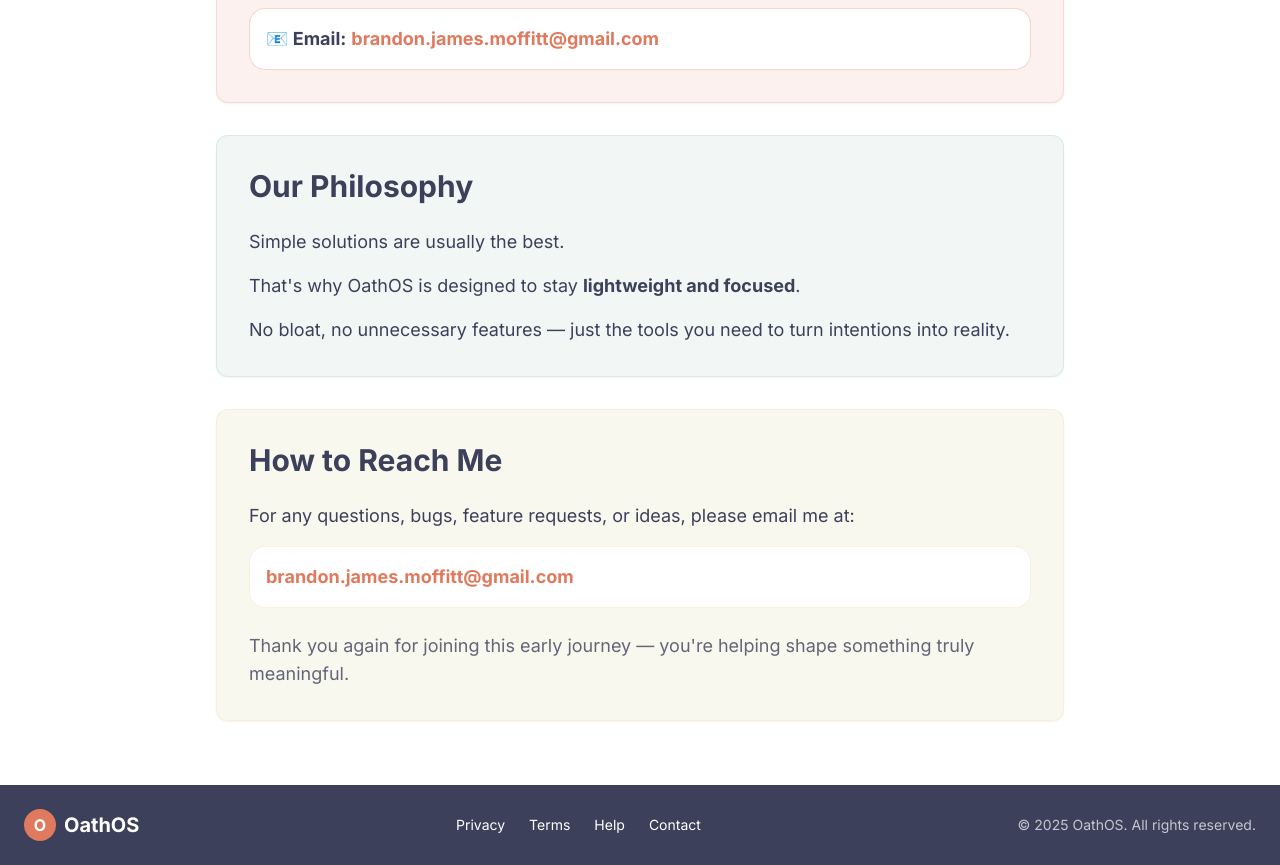
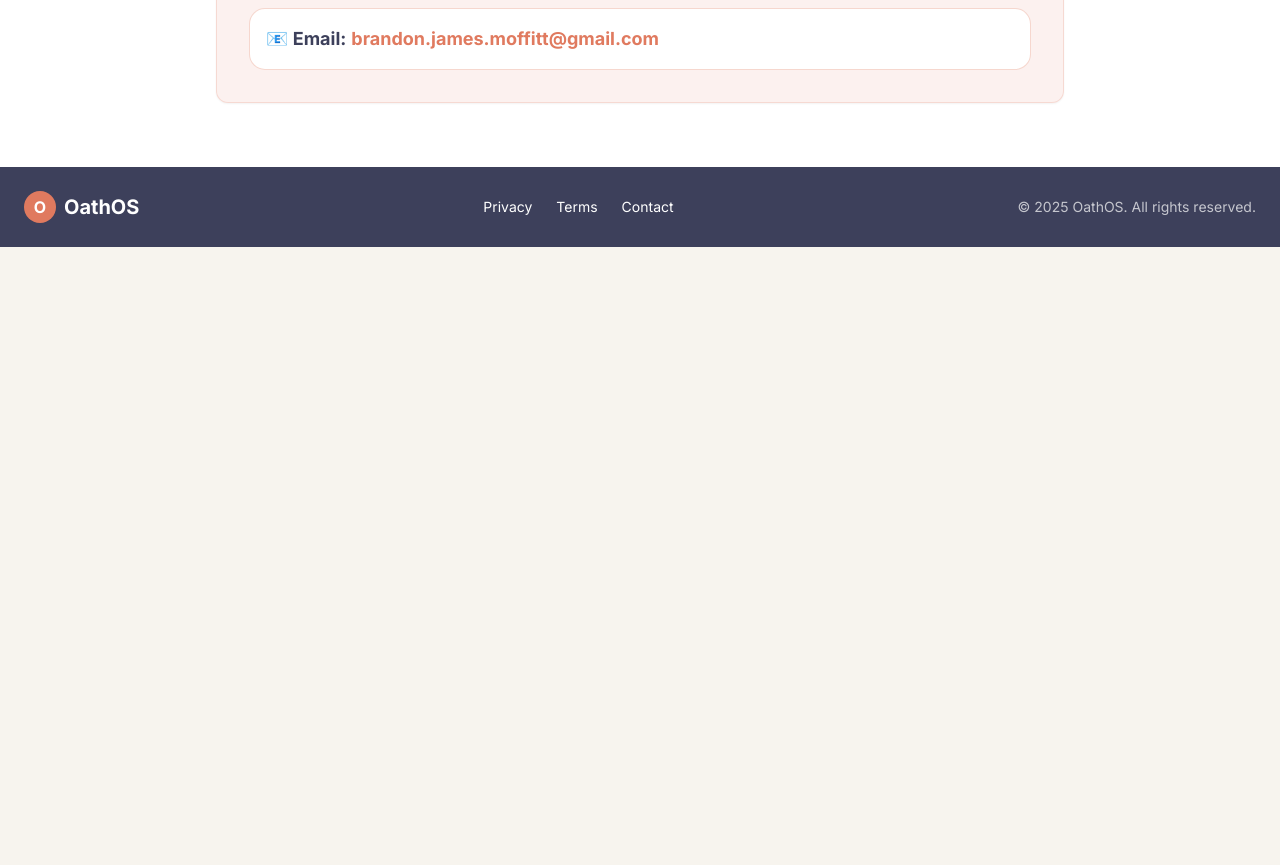
Before and after one commit to bmoffitt1990/oathos-landing, a Next.js app: page /privacy in a window 1280 px wide. Shown: the part 1200-2065 px from the top of the page. After the commit the page ends 1447 px from the top, so only its background shows below. Built offline with nearby package versions, Linux system fonts and the light colour scheme.

Commit message:
footer updates, text updates

```diff
--- a/app/page.tsx
+++ b/app/page.tsx
@@ -33,15 +33,6 @@ export default function Home() {
               <Button onClick={() => trackClick('hero_start_free')}  className="mt-4 bg-[#E07A5F] hover:bg-[#E07A5F]/90 text-white text-lg px-8 py-6">
                 Start Free
               </Button>
-              <div className="w-full max-w-3xl mt-8">
-                <Image
-                  src="/placeholder.svg?height=400&width=800"
-                  width={800}
-                  height={400}
-                  alt="Two people supporting each other"
-                  className="w-full h-auto rounded-2xl object-cover"
-                />
-              </div>
             </div>
           </div>
         </section>
@@ -328,10 +319,7 @@ export default function Home() {
               <Link href="#" className="hover:text-[#F2CC8F]">
                 Terms
               </Link>
-              <Link href="#" className="hover:text-[#F2CC8F]">
-                Help
-              </Link>
-              <Link href="#" className="hover:text-[#F2CC8F]">
+              <Link href="mailto:brandon.james.moffitt@gmail.com" className="hover:text-[#F2CC8F]">
                 Contact
               </Link>
             </div>
--- a/app/privacy/page.tsx
+++ b/app/privacy/page.tsx
@@ -91,36 +91,6 @@ export default function PrivacyPage() {
                 </p>
               </div>
             </div>
-
-            {/* Our Philosophy Section */}
-            <div className="bg-[#81B29A]/10 p-6 md:p-8 rounded-xl shadow-sm border border-[#81B29A]/20">
-              <h2 className="text-2xl md:text-3xl font-bold mb-6">Our Philosophy</h2>
-
-              <p className="text-lg mb-4">Simple solutions are usually the best.</p>
-
-              <p className="text-lg mb-4">
-                That's why OathOS is designed to stay <strong>lightweight and focused</strong>.
-              </p>
-
-              <p className="text-lg">
-                No bloat, no unnecessary features — just the tools you need to turn intentions into reality.
-              </p>
-            </div>
-
-            {/* How to Reach Me */}
-            <div className="bg-[#F4F1DE]/50 p-6 md:p-8 rounded-xl shadow-sm border border-[#F2CC8F]/20">
-              <h2 className="text-2xl md:text-3xl font-bold mb-6">How to Reach Me</h2>
-
-              <p className="text-lg mb-4">For any questions, bugs, feature requests, or ideas, please email me at:</p>
-
-              <div className="bg-white p-4 rounded-lg border border-[#F2CC8F]/30 mb-6">
-                <p className="font-bold text-[#E07A5F] text-lg">brandon.james.moffitt@gmail.com</p>
-              </div>
-
-              <p className="text-lg text-[#3D405B]/80">
-                Thank you again for joining this early journey — you're helping shape something truly meaningful.
-              </p>
-            </div>
           </div>
         </div>
       </main>
@@ -142,10 +112,7 @@ export default function PrivacyPage() {
               <Link href="#" className="hover:text-[#F2CC8F]">
                 Terms
               </Link>
-              <Link href="#" className="hover:text-[#F2CC8F]">
-                Help
-              </Link>
-              <Link href="#" className="hover:text-[#F2CC8F]">
+              <Link href="mailto:brandon.james.moffitt@gmail.com" className="hover:text-[#F2CC8F]">
                 Contact
               </Link>
             </div>
--- a/app/thank-you/page.tsx
+++ b/app/thank-you/page.tsx
@@ -127,21 +127,6 @@ export default function ThankYouPage() {
                 No bloat, no unnecessary features — just the tools you need to turn intentions into reality.
               </p>
             </div>
-
-            {/* Contact Section */}
-            <div className="bg-[#E07A5F]/10 p-6 md:p-8 rounded-xl shadow-sm border border-[#E07A5F]/20">
-              <h2 className="text-2xl md:text-3xl font-bold mb-6">How to Reach Me</h2>
-
-              <p className="text-lg mb-4">For any questions, bugs, feature requests, or ideas, please email me at:</p>
-
-              <div className="bg-white p-4 rounded-lg border border-[#E07A5F]/30 mb-6">
-                <p className="font-bold text-[#E07A5F] text-lg">brandon.james.moffitt@gmail.com</p>
-              </div>
-
-              <p className="text-lg text-[#3D405B]/80">
-                Thank you again for joining this early journey — you're helping shape something truly meaningful.
-              </p>
-            </div>
           </div>
         </div>
       </main>
@@ -163,10 +148,7 @@ export default function ThankYouPage() {
               <Link href="#" className="hover:text-[#F2CC8F]">
                 Terms
               </Link>
-              <Link href="#" className="hover:text-[#F2CC8F]">
-                Help
-              </Link>
-              <Link href="#" className="hover:text-[#F2CC8F]">
+              <Link href="mailto:brandon.james.moffitt@gmail.com" className="hover:text-[#F2CC8F]">
                 Contact
               </Link>
             </div>
```
